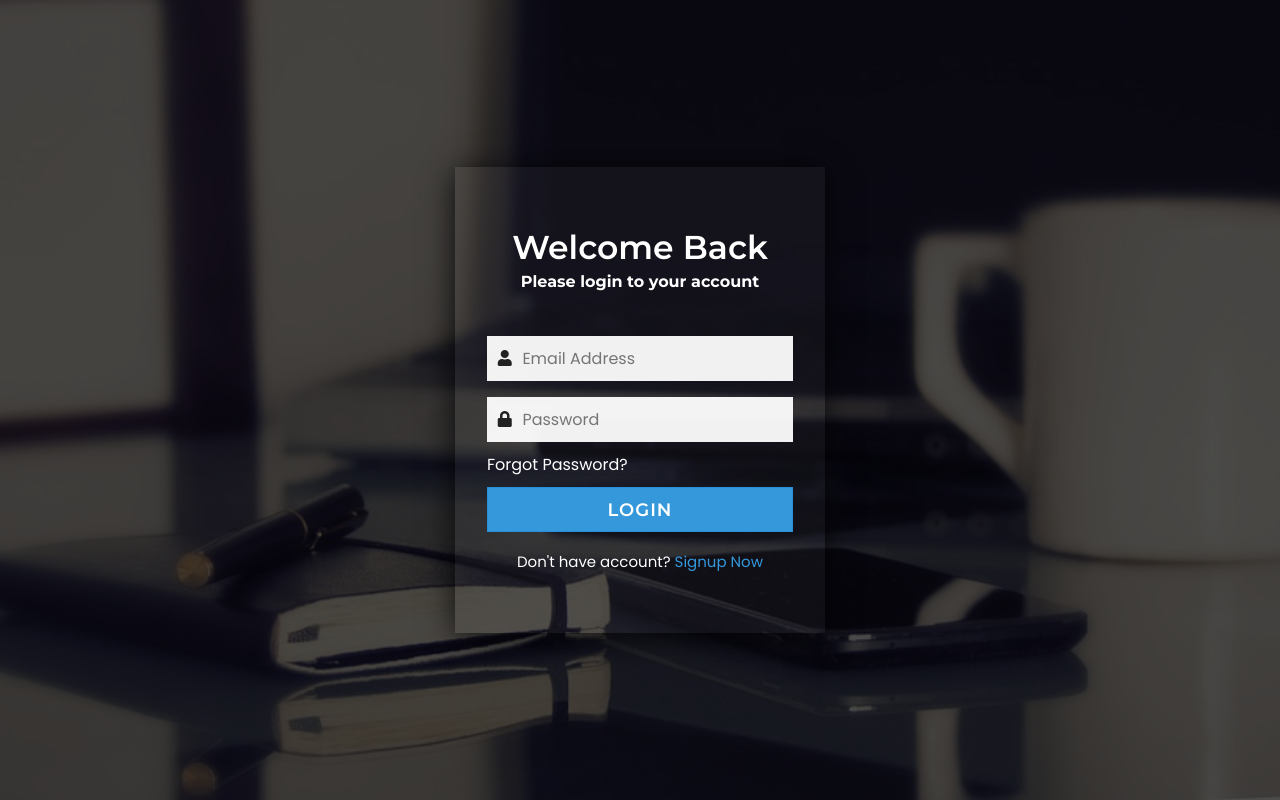
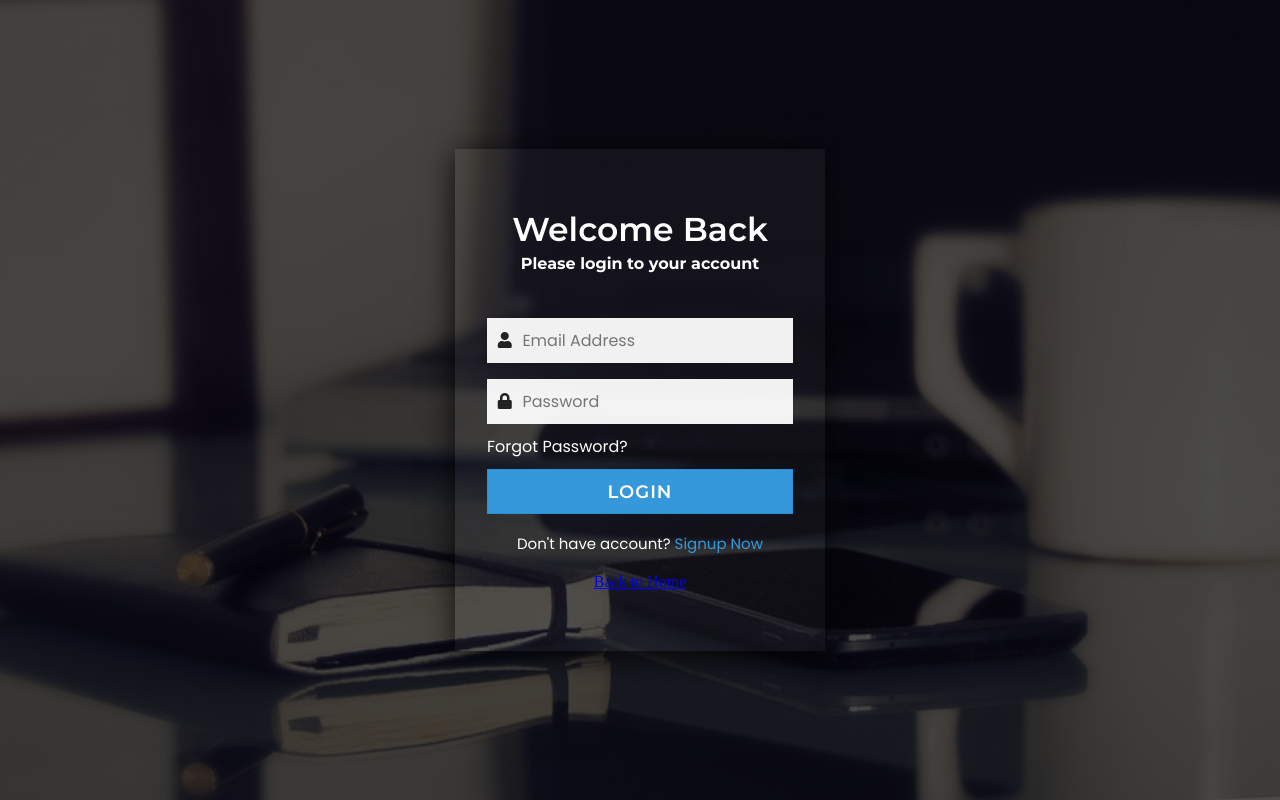
Before and after one commit to Benarjeechowdary/App, a Flask app: page /login in a window 1280 px wide. Run offline with Flask 3, Linux system fonts and the light colour scheme.

Commit message:
Update loginpage2.html

```diff
--- a/templates/loginpage2.html
+++ b/templates/loginpage2.html
@@ -44,6 +44,8 @@
         <div class="signup">Don't have account?
           <a href="{{ url_for('signup') }}">Signup Now</a>
         </div>
+        <br>
+        <div class="home"><a href="{{ url_for('home') }}">Back to Home</a></div>
       </div>
     </div>
 
```
